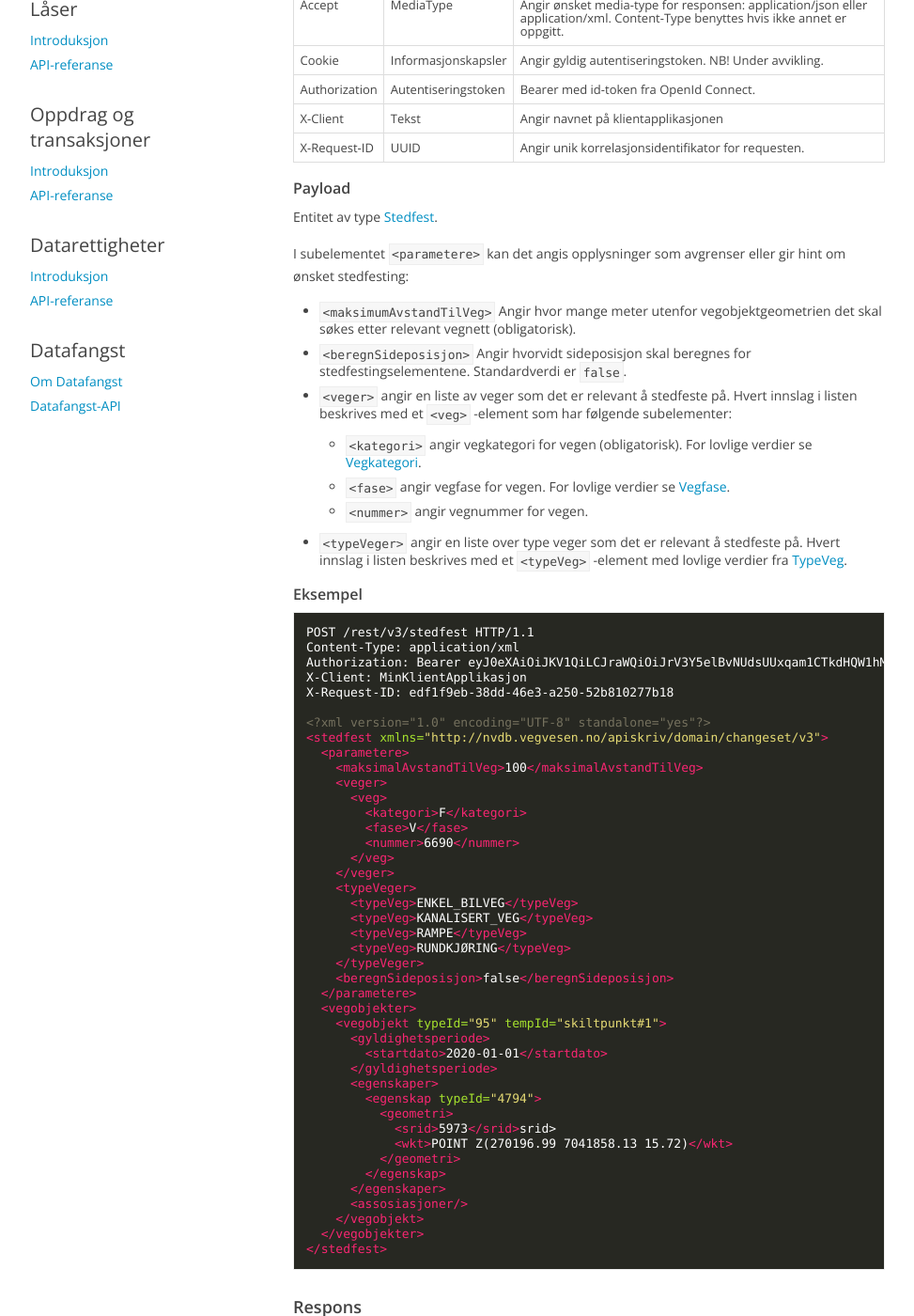
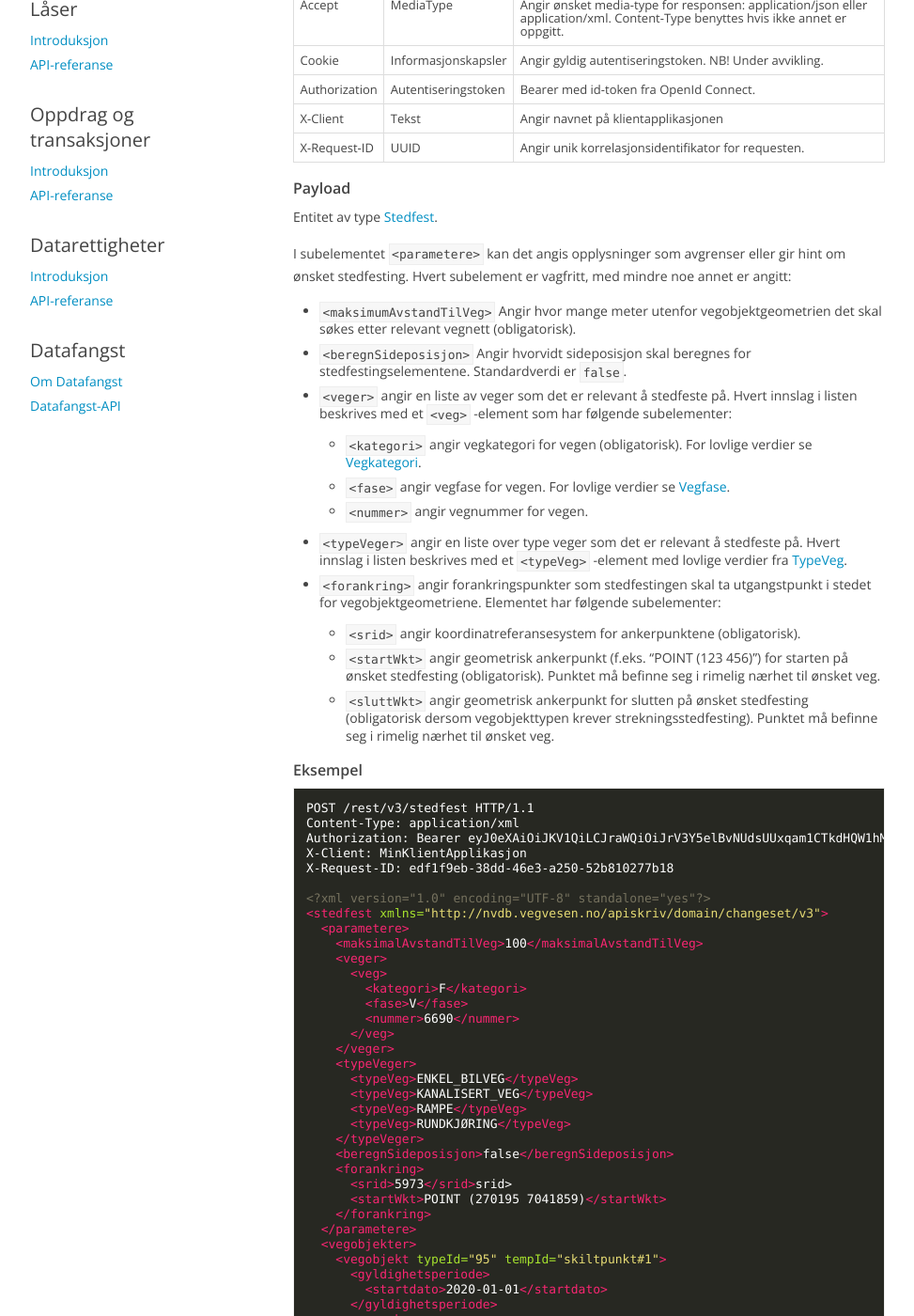
Before and after one commit to nvdb-vegdata/apiskrivdokumentasjon, a Jekyll site: the page built from stedfesting/api-referanse.md, in a window 1280 px wide and 1400 px high, scrolled down 985 px. Shown: the whole window at 94% size, without its empty margins (153-1126 px from the left). Built offline with Jekyll 4.4.1, drawn with Linux system fonts in a browser that asks for light colours; our own code applies the rules of GitHub Pages for plain Markdown files.

Commit message:
Describing subelement for anchor points in localization endpoint request

````diff
--- a/stedfesting/api-referanse.md
+++ b/stedfesting/api-referanse.md
@@ -50,7 +50,7 @@ X-Request-ID|UUID|Angir unik korrelasjonsidentifikator for requesten.
 
 Entitet av type [Stedfest](https://nvdbapiskriv.atlas.vegvesen.no/rest/v3/stedfest/stedfest.xsd).
 
-I subelementet ```<parametere>``` kan det angis opplysninger som avgrenser eller gir hint om ønsket stedfesting:
+I subelementet ```<parametere>``` kan det angis opplysninger som avgrenser eller gir hint om ønsket stedfesting. Hvert subelement er vagfritt, med mindre noe annet er angitt:
 
 * ```<maksimumAvstandTilVeg>``` Angir hvor mange meter utenfor vegobjektgeometrien det skal søkes etter relevant vegnett (obligatorisk).
 * ```<beregnSideposisjon>``` Angir hvorvidt sideposisjon skal beregnes for stedfestingselementene. Standardverdi er ```false```.
@@ -59,6 +59,10 @@ I subelementet ```<parametere>``` kan det angis opplysninger som avgrenser eller
   * ```<fase>``` angir vegfase for vegen. For lovlige verdier se [Vegfase](https://nvdbapiskriv.atlas.vegvesen.no/rest/v3/stedfest/vegfase.xsd).
   * ```<nummer>``` angir vegnummer for vegen.
 * ```<typeVeger>``` angir en liste over type veger som det er relevant å stedfeste på. Hvert innslag i listen beskrives med et ```<typeVeg>``` -element med lovlige verdier fra [TypeVeg](https://nvdbapiskriv.atlas.vegvesen.no/rest/v3/stedfest/typeveg.xsd).
+* ```<forankring>``` angir forankringspunkter som stedfestingen skal ta utgangstpunkt i stedet for vegobjektgeometriene. Elementet har følgende subelementer:
+  * ```<srid>``` angir koordinatreferansesystem for ankerpunktene (obligatorisk).
+  * ```<startWkt>``` angir geometrisk ankerpunkt (f.eks. "POINT (123 456)") for starten på ønsket stedfesting (obligatorisk). Punktet må befinne seg i rimelig nærhet til ønsket veg.
+  * ```<sluttWkt>``` angir geometrisk ankerpunkt for slutten på ønsket stedfesting (obligatorisk dersom vegobjekttypen krever strekningsstedfesting). Punktet må befinne seg i rimelig nærhet til ønsket veg.
 
 ##### Eksempel
 
@@ -87,6 +91,10 @@ X-Request-ID: edf1f9eb-38dd-46e3-a250-52b810277b18
       <typeVeg>RUNDKJØRING</typeVeg>
     </typeVeger>
     <beregnSideposisjon>false</beregnSideposisjon>
+    <forankring>
+      <srid>5973</srid>srid>
+      <startWkt>POINT (270195 7041859)</startWkt>
+    </forankring>
   </parametere>
   <vegobjekter>
     <vegobjekt typeId="95" tempId="skiltpunkt#1">
````
Also changed, not shown: autentisering.md (+1 -1 lines).
